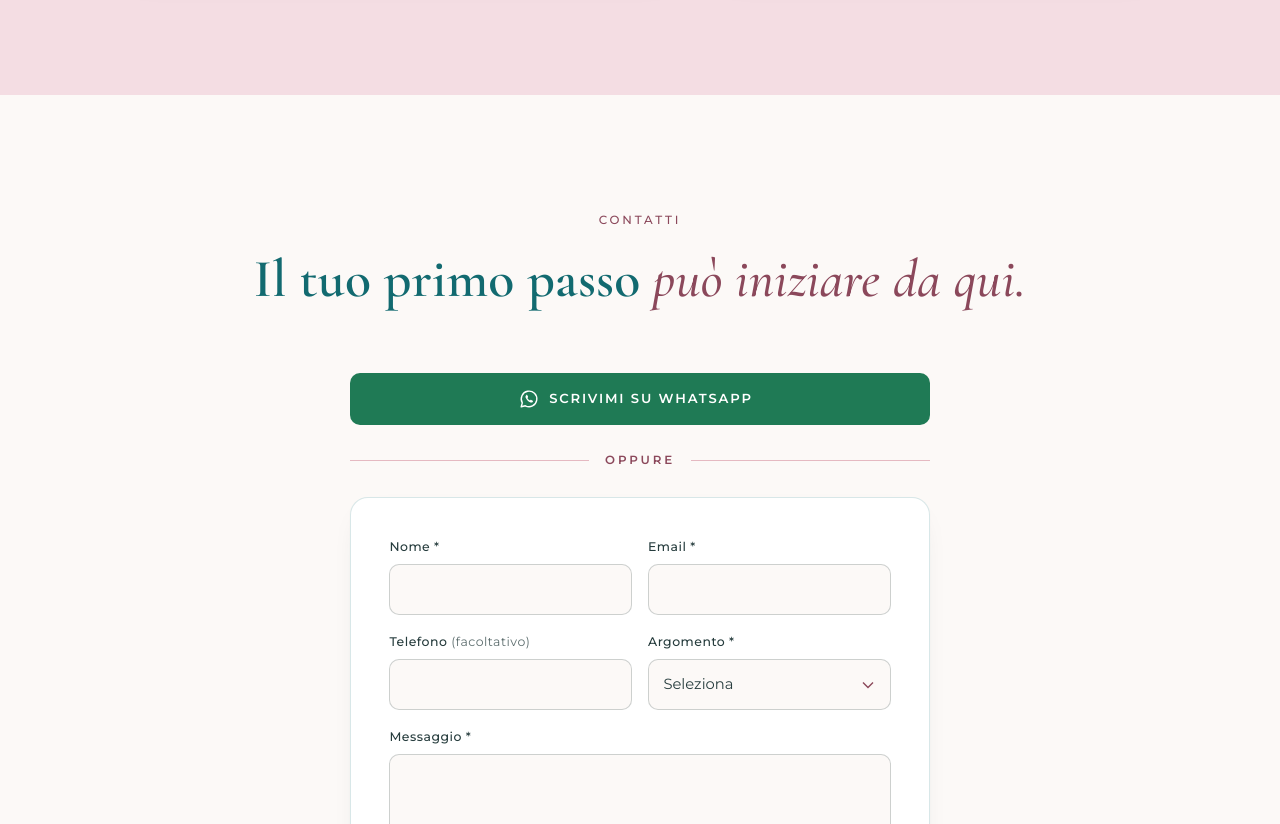
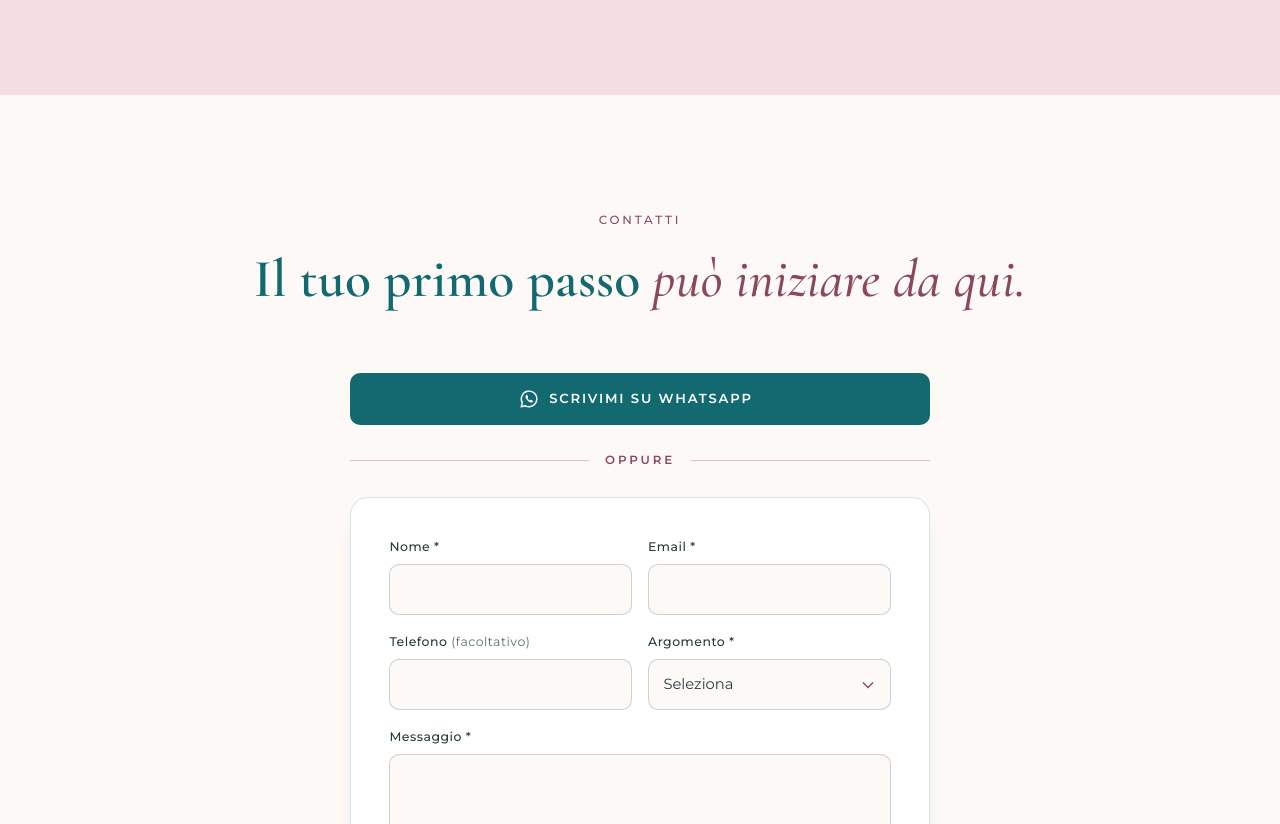
Before and after one commit to andreawebstudio/ilenia-panteghini, a plain HTML site: page index.html in a window 1280 px wide. Shown: the part 11176-12000 px from the top of the page. Drawn offline with nearby package versions, Linux system fonts and the light colour scheme.

Commit message:
Pulsante WhatsApp nel blu petrolio del sito
Co-Authored-By: Claude Opus 5.5 <noreply@anthropic.com>

```diff
--- a/index.html
+++ b/index.html
@@ -433,7 +433,7 @@ body.nav-open{overflow:hidden}
 .consent input{flex:none;width:20px;height:20px;margin:.1rem 0 0;accent-color:var(--teal)}
 .form-card .btn{width:100%;margin-top:.4rem}
 .contact-quick{max-width:580px;margin:0 auto}
-.btn-wa{width:100%;background:#1F7A55;color:#fff;font-size:.82rem}   /* verde WhatsApp scurito: contrasto AA con testo bianco */
+.btn-wa{width:100%;background:var(--teal);color:#fff;font-size:.82rem}
 .btn-wa:hover{filter:brightness(1.1);transform:translateY(-1px)}
 .btn-wa svg{width:22px;height:22px;flex:none}
 .or{display:flex;align-items:center;gap:1rem;margin:1.6rem 0;font-size:.74rem;font-weight:600;letter-spacing:.24em;text-transform:uppercase;color:var(--rosewood)}
```
